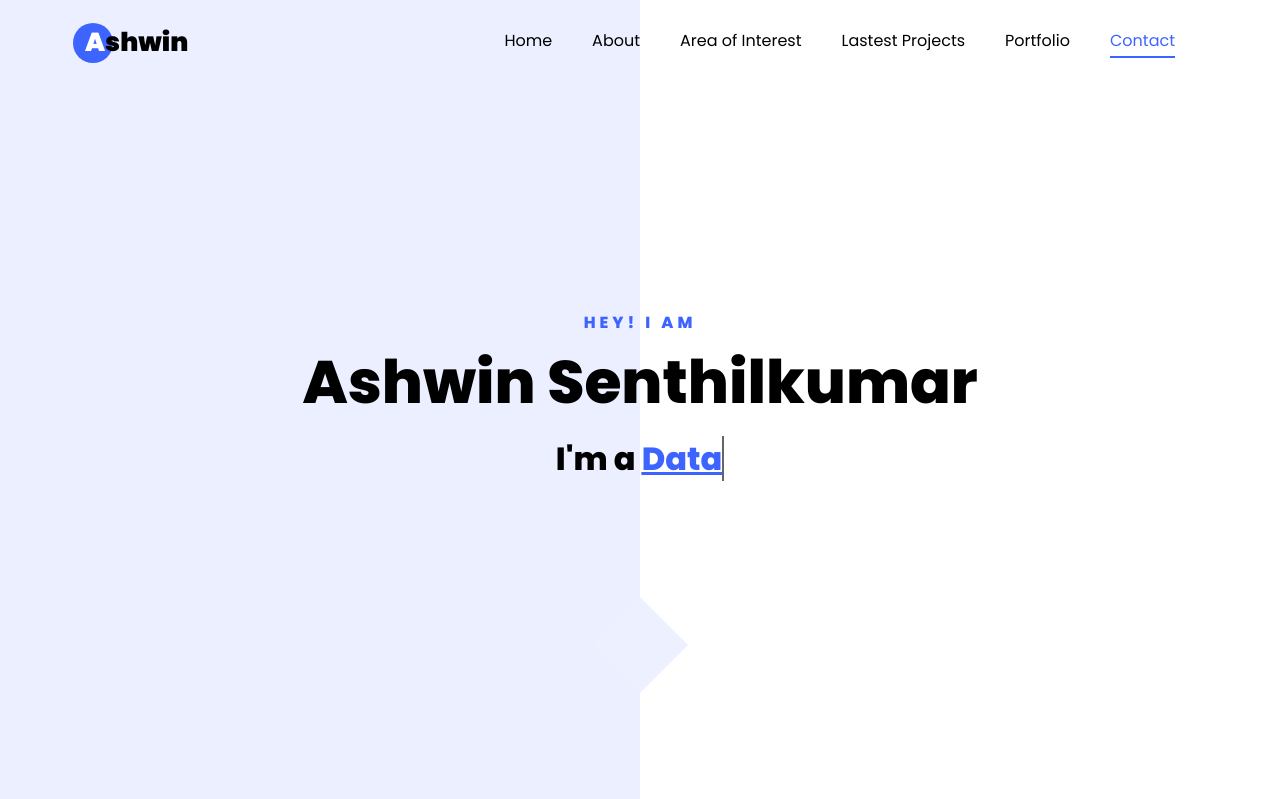
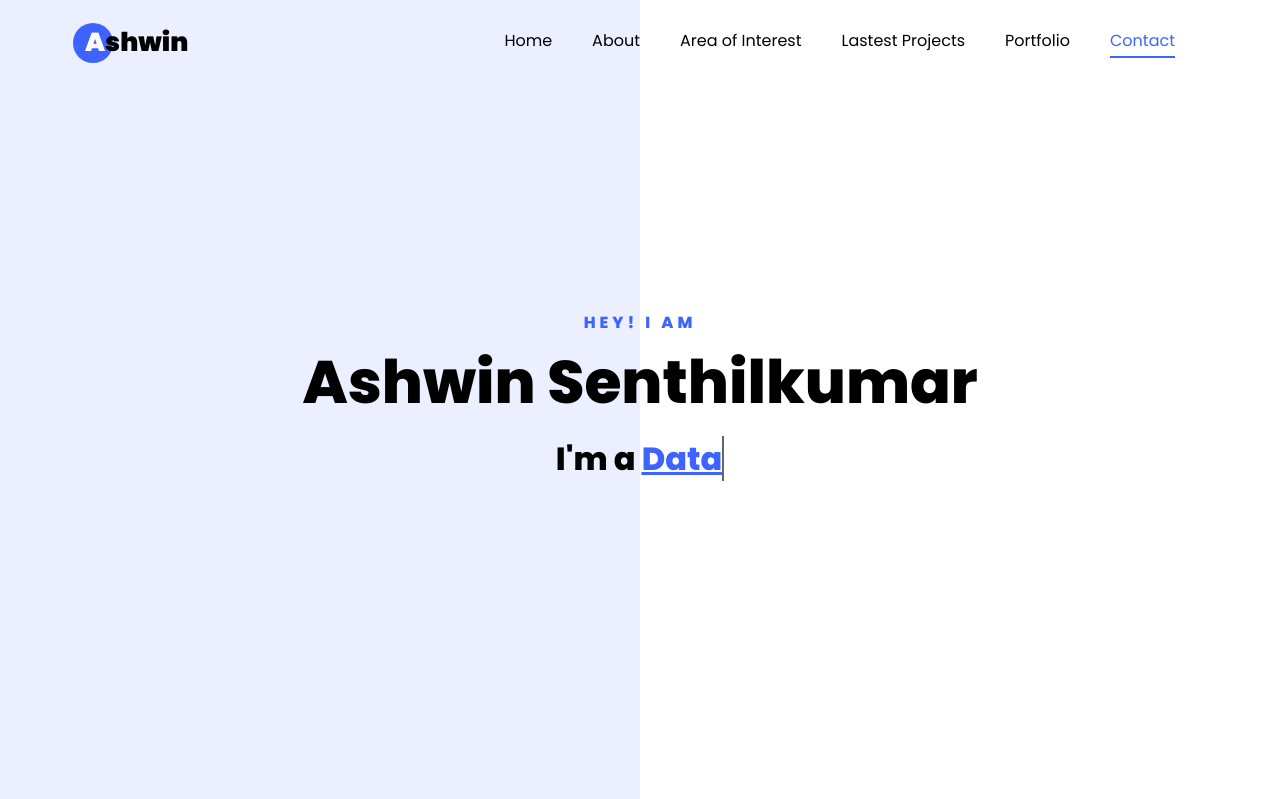
Before and after one commit to MrR0b0t-23/MyWebsite, a Flask app: page / in a window 1280 px wide. Shown: the top 799 px of the page. Run offline with Flask 2, Linux system fonts and the light colour scheme; some libraries are stand-ins or nearby versions; some web fonts are replaced.

Commit message:
Update index.html

```diff
--- a/templates/index.html
+++ b/templates/index.html
@@ -53,11 +53,6 @@
 				</div>
 			</div>
 		</div>
-		</div>
-		<div class="mouse">
-			<a href="#" class="mouse-icon">
-				<div class="mouse-wheel"><span class="ion-ios-arrow-round-down"></span></div>
-			</a>
 		</div>
 	</section>
 
@@ -494,7 +489,7 @@
 				</div>
 
 				<div class="col-md-6 d-flex">
-					<img src="{{ url_for('static', filename='images/Sent message.gif' ) }}">
+					<img src="{{ url_for('static', filename='images/Sent Message.gif' ) }}">
 				</div>
 			</div>
 		</div>
```
